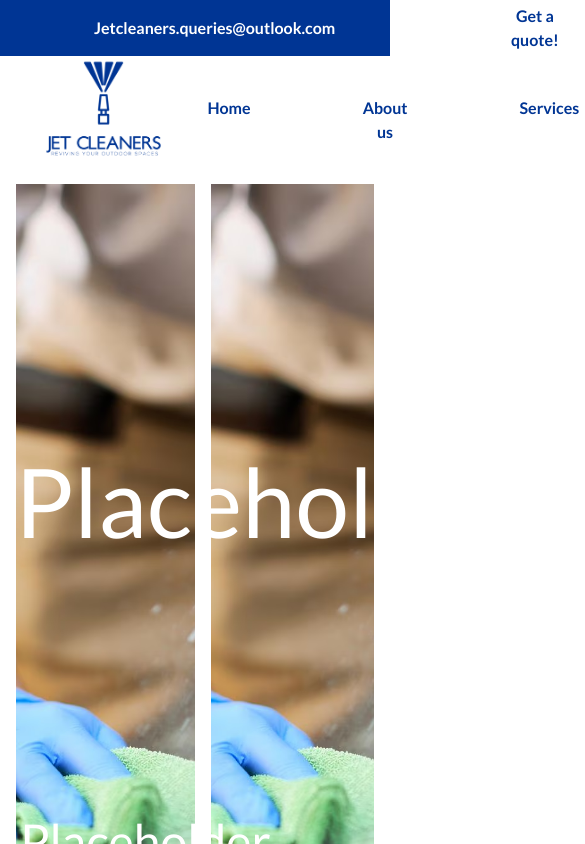
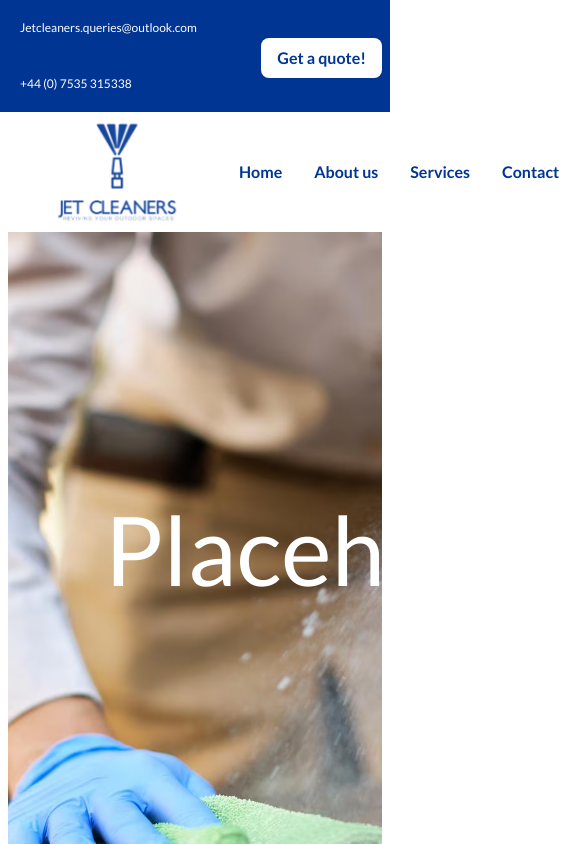
Before and after one commit to TheVagabondSam/JetCleanersWebsite, a Next.js app: page /servicesPage in a window 390 px wide. Shown: the top 844 px of the page, 585 px wide, since content can reach past the window. Built offline with nearby package versions, Linux system fonts and the light colour scheme.

Commit message:
Feat:Responsive Features

```diff
--- a/src/app/components/backGroundImage.tsx
+++ b/src/app/components/backGroundImage.tsx
@@ -1,8 +1,8 @@
 
 export function BackGroundImg() {
     return (
-        <div className="flex px-4 space-x-4 h-screen">
-            <div className="border-white bg-cover bg-center bg-imgBackground min-h-screen z-0 w-1/2">
+        <div className="flex px-2 space-x-4 h-auto">
+            <div className="border-white bg-cover bg-center bg-imgBackground min-h-screen z-0 w-full h-auto ">
                 <span className="z-1 text-white flex text-8xl items-center justify-center ml-40 w-[100%] h-[75%] min-h-[45%]">
                     Placeholder
                 </span>
@@ -10,15 +10,13 @@ export function BackGroundImg() {
                     Placeholder
                 </span>
                 </div>
-                <div className="px-4 border-white bg-imgBackground bg-cover bg-center min-h-screen w-1/2">
-            </div>
         </div>
     );
 };
 export function BackGroundImg2() {
     return (
-        <div className="flex px-4 space-x-4 h-screen">
-            <div className="border-white bg-cover bg-center bg-imgBackground2 min-h-screen z-0 w-1/2">
+        <div className="flex px-2 space-x-4 h-auto">
+            <div className="border-white bg-cover bg-center bg-imgBackground2 min-h-screen z-0 w-full h-auto ">
                 <span className="z-1 text-white flex text-8xl items-center justify-center ml-40 w-[100%] h-[75%] min-h-[45%]">
                     Placeholder
                 </span>
@@ -26,16 +24,14 @@ export function BackGroundImg2() {
                     Placeholder
                 </span>
                 </div>
-                <div className="px-4 border-white bg-imgBackground2 bg-cover bg-center min-h-screen w-1/2">
-            </div>
         </div>
     );
 };
 
 export function BackGroundImg3() {
     return (
-        <div className="flex px-4 space-x-4 h-screen">
-            <div className="border-white bg-cover bg-center bg-imgBackground3 min-h-screen z-0 w-1/2">
+        <div className="flex px-2 space-x-4 h-auto">
+            <div className="border-white bg-cover bg-center bg-imgBackground3 min-h-screen z-0 w-full h-auto ">
                 <span className="z-1 text-white flex text-8xl items-center justify-center ml-40 w-[100%] h-[75%] min-h-[45%]">
                     Placeholder
                 </span>
@@ -43,15 +39,13 @@ export function BackGroundImg3() {
                     Placeholder
                 </span>
                 </div>
-                <div className="px-4 border-white bg-imgBackground3 bg-cover bg-center min-h-screen w-1/2">
-            </div>
         </div>
     );
 };
 
 export function BackgroundImg4() {
     return (
-        <div className=" flex px-4 h-96 w-[100%]">
+        <div className=" flex h-96 w-[100%]">
             <div className="border-white bg-cover bg-center bg-imgBackground4 max-h-[35%] z-0 w-full">
                 <div className="border-white w-full  flex flex-col h-[100%]">
                 <h1 className="z-10 text-white flex text-6xl items-center w[100%] h-[80%] justify-center">
--- a/src/app/components/header.tsx
+++ b/src/app/components/header.tsx
@@ -5,11 +5,9 @@ import Logo from "/public/assets/whitelogo.png"
 export function Header() {
     return (
         <>
-        <header className="flex w-full items-center h-[56px] bg-logo-blue">
-            <div className="w-full max-w-[60%] font-bold mx-auto">
-                <div className="flex item-center justify-between">
-                    <div className="items-center gap-14">
-                        <ul className="flex items-center gap-14">
+        <header className="flex w-full h-[112px] min-w-full  items-center min-h[56px] sm:h-[56px] bg-logo-blue">
+            <div className="w-full flex items-center text-center h-full">
+                <ul className="whitespace-nowrap grid sm:flex justify- items-center text-center w-[100%] h-full text-xs sm:text-lg mx-1 ">
                         <li>
                             <ItemMenu
                             name="Jetcleaners.queries@outlook.com"
@@ -23,9 +21,9 @@ export function Header() {
                             />
                         </li>
                         </ul>
-                    </div>
-                <div className="flex items-center mr-10">
-                    <span className="border-0 rounded border-transparent bg-white">
+                <div className="text-center flex items-center justify-start  pt-1 sm:w-full max-w-[600px] h-[56px]">
+                    <div className="flex items-center text-center  h-full">
+                    <span className="flex bg-white text-logo-blue  whitespace-nowrap font-bold rounded-lg mx-2 sm:mx-1 ">
                         <ItemMenu
                         name="Get a quote!"
                         textColor="text-logo-blue"
@@ -33,29 +31,24 @@ export function Header() {
                         />
                     </span>
                     </div>
+                    </div>
                 </div>
-            </div>
         </header>
-        <header className="flex items-center w-full px-4 h-32 font-bold bg-white">
-                <div className="justify-center container w-[49%] flex h-32">
-                    <div className="max-w-[200px] w-[800px] ">
-                    <Image
+        <header className="flex items-center text-center w-full h-[120px] font-bold justify-center bg-white">
+                    <div className="w-full flex h-[120px] justify-center items-center">
+                        <Image className="max-w-[180px] w-full min-w[120px] h-[112px] animate-slow-pulse"
                         src={Logo}
                         layout="responsive"
                         alt="Logo"
-                    />
-                    </div>
-                </div>
-                    <div className="flex h-40 container justify-evenly max-w-[32%] items-center">
-                        <div className="flex items-center">
-                        <ul className=" flex gap-20 mr-8">
+                        />
+                        <ul className="flex justify-between px-4 w-[40%]">
                             <li>
                                 <ItemMenu
                                 name="Home" textColor="text-logo-blue"
                                 href="/"
                                 />
                             </li>
-                            <li>
+                            <li className="whitespace-nowrap">
                                 <ItemMenu
                                 name="About us" textColor="text-logo-blue"
                                 href="/AboutUsPage"
@@ -74,7 +67,6 @@ export function Header() {
                                 />
                             </li>
                         </ul>
-                        </div>
                     </div>
             </header>
             </>
--- a/tailwind.config.ts
+++ b/tailwind.config.ts
@@ -9,6 +9,9 @@ const config: Config = {
   ],
   theme: {
     extend: {
+      animation: {
+        'slow-pulse': 'pulse 5s cubic-bezier(0.4, 0, 0.6, 1) 3',
+      },
       backgroundImage: {
         'imgBackground': "url('/assets/pressurewasher.webp')",
         'imgBackground2': "url('/assets/lady.png')",
```
Also changed, not shown: 1 other file (tests, documents, lock files or other folders).
